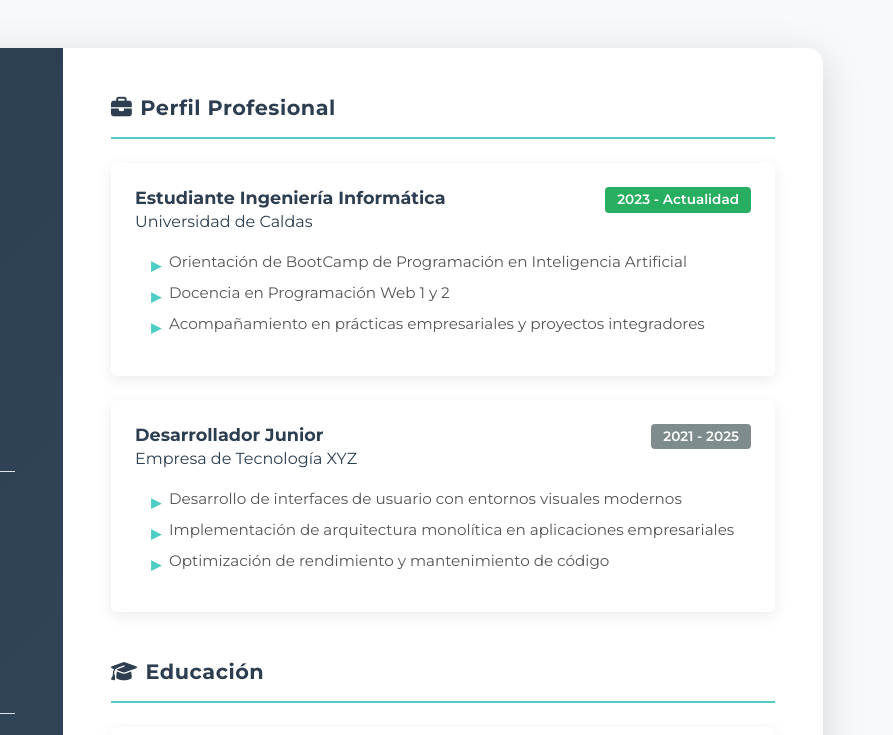
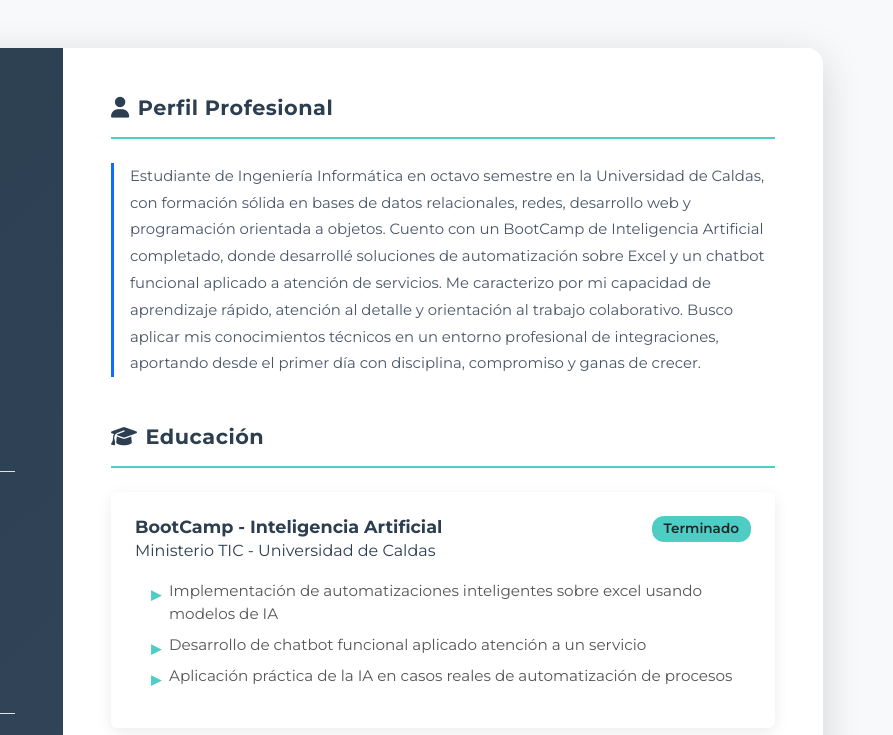
Before and after one commit to Esteban-Hoyos/HDV-EstebanHoyos, a plain HTML site: page index.html in a window 1280 px wide. Shown: the top 735 px of the page, 387-1280 px from the left. Drawn offline with nearby package versions, Linux system fonts and the light colour scheme.

Commit message:
Corregir textos educación

```diff
--- a/index.html
+++ b/index.html
@@ -149,48 +149,24 @@
                 </div>
 
                 <!-- COLUMNA DERECHA -->
-                <div class="col-md-8 p-5 main-content">
+            <div class="col-md-8 p-5 main-content">
 
-                    <!-- EXPERIENCIA LABORAL -->
-                    <section class="mb-5">
-                        <h4 class="fw-bold text-primary mb-4 pb-3 border-bottom border-primary">
-                            <i class="fas fa-briefcase me-2"></i>Perfil Profesional
-                        </h4>
-
-                        <div class="card mb-4 border-0 shadow-sm experience-card">
-                            <div class="card-body">
-                                <div class="d-flex justify-content-between align-items-start mb-2">
-                                    <div>
-                                        <h5 class="card-title fw-bold mb-1">Estudiante Ingeniería Informática</h5>
-                                        <h6 class="text-primary fw-600 mb-1">Universidad de Caldas</h6>
-                                    </div>
-                                    <span class="badge bg-success">2023 - Actualidad</span>
-                                </div>
-                                <ul class="mt-3 ms-3">
-                                    <li class="mb-2">Orientación de BootCamp de Programación en Inteligencia Artificial</li>
-                                    <li class="mb-2">Docencia en Programación Web 1 y 2</li>
-                                    <li>Acompañamiento en prácticas empresariales y proyectos integradores</li>
-                                </ul>
-                            </div>
-                        </div>
-
-                        <div class="card border-0 shadow-sm experience-card">
-                            <div class="card-body">
-                                <div class="d-flex justify-content-between align-items-start mb-2">
-                                    <div>
-                                        <h5 class="card-title fw-bold mb-1">Desarrollador Junior</h5>
-                                        <h6 class="text-primary fw-600 mb-1">Empresa de Tecnología XYZ</h6>
-                                    </div>
-                                    <span class="badge bg-secondary">2021 - 2025</span>
-                                </div>
-                                <ul class="mt-3 ms-3">
-                                    <li class="mb-2">Desarrollo de interfaces de usuario con entornos visuales modernos</li>
-                                    <li class="mb-2">Implementación de arquitectura monolítica en aplicaciones empresariales</li>
-                                    <li>Optimización de rendimiento y mantenimiento de código</li>
-                                </ul>
-                            </div>
-                        </div>
-                    </section>
+            <!-- PERFIL PROFESIONAL -->
+            <section class="mb-5">
+             <h4 class="fw-bold text-primary mb-4 pb-3 border-bottom border-primary">
+                <i class="fas fa-user me-2"></i>Perfil Profesional
+            </h4>
+        <p style="font-size:0.93rem; line-height:1.8; color:#4a5568; border-left: 3px solid #0d6efd; padding-left: 16px;">
+            Estudiante de Ingeniería Informática en octavo semestre en la Universidad de Caldas,
+            con formación sólida en bases de datos relacionales, redes, desarrollo web y programación
+            orientada a objetos. Cuento con un BootCamp de Inteligencia Artificial completado, donde
+            desarrollé soluciones de automatización sobre Excel y un chatbot funcional aplicado a
+            atención de servicios. Me caracterizo por mi capacidad de aprendizaje rápido, atención
+            al detalle y orientación al trabajo colaborativo. Busco aplicar mis conocimientos técnicos
+            en un entorno profesional de integraciones, aportando desde el primer día con disciplina,
+            compromiso y ganas de crecer.
+        </p>
+    </section>
 
                     <!-- EDUCACIÓN -->
                     <section>
@@ -208,9 +184,9 @@
                                     <span class="badge bg-info text-dark">Terminado</span>
                                 </div>
                                 <ul class="mt-3 ms-3">
-                                    <li class="mb-2">Implementación de automatización inteligentes sobre excel usando modekos de IA</li>
+                                    <li class="mb-2">Implementación de automatizaciones inteligentes sobre excel usando modelos de IA</li>
                                     <li class="mb-2">Desarrollo de chatbot funcional aplicado atención a un servicio</li>
-                                    <li>Aplicación práctica de la IA</li>
+                                    <li>Aplicación práctica de la IA en casos reales de automatización de procesos</li>
                                 </ul>
                             </div>
                         </div>
```
